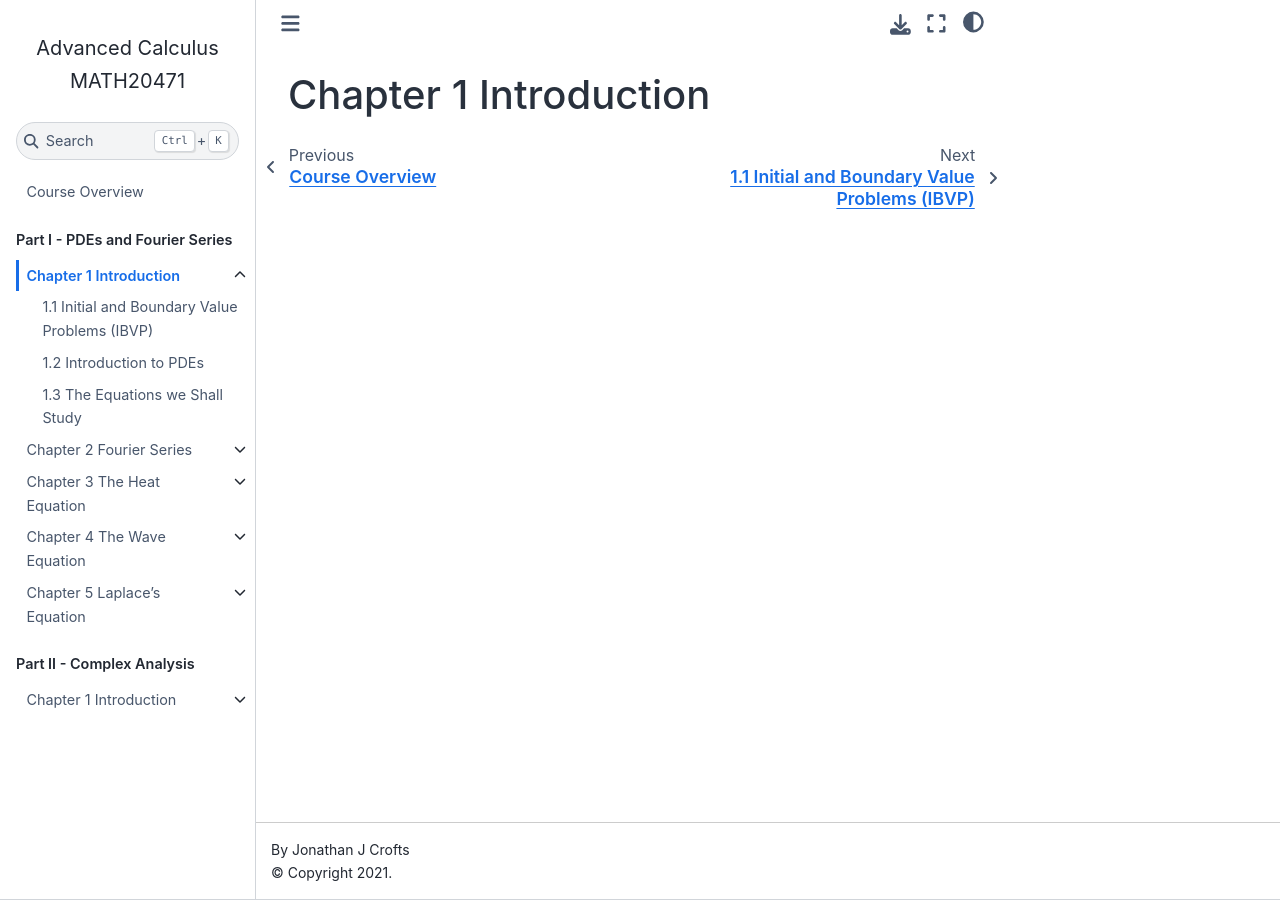
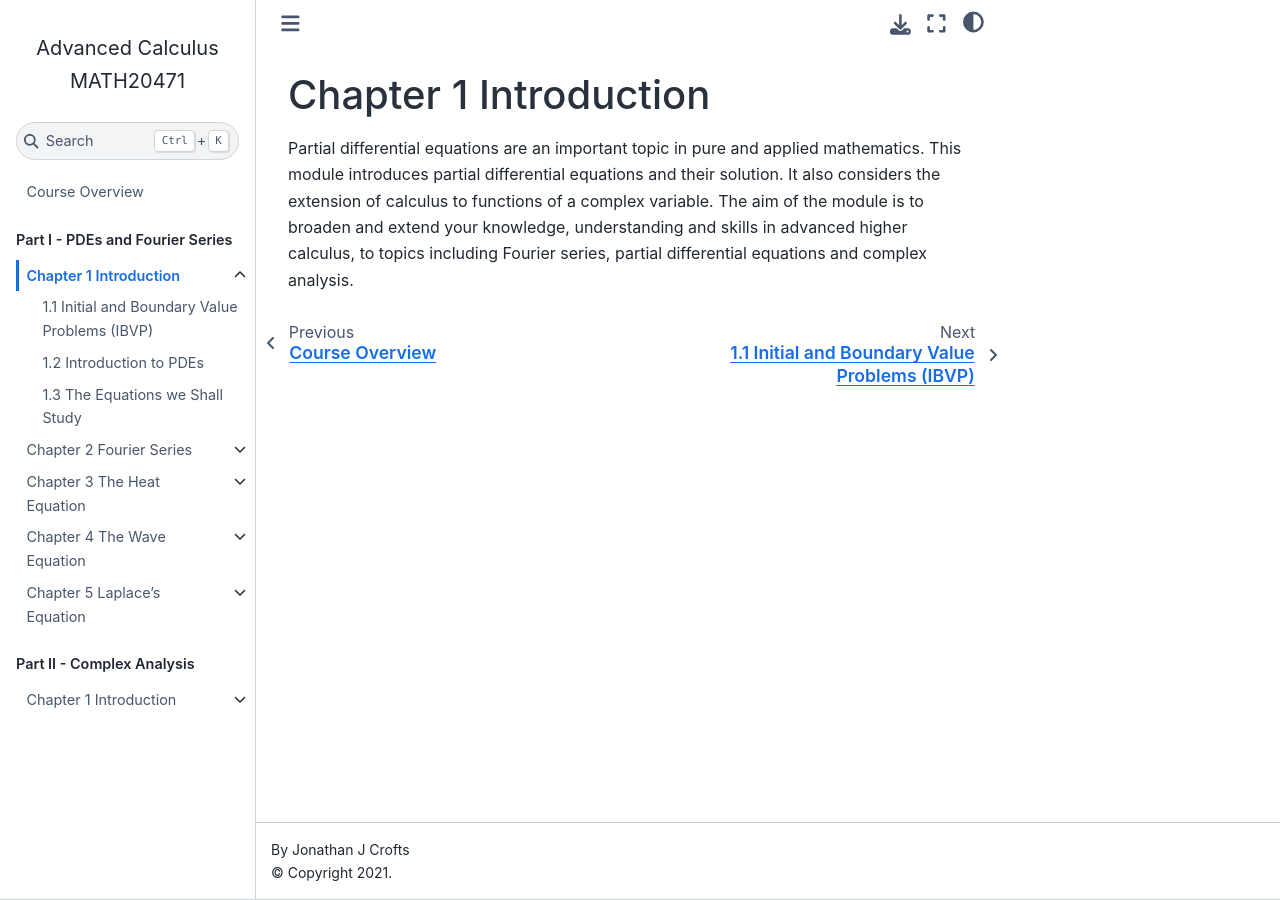
Before and after one commit to jjcrofts77/Advanced-Calculus-MATH20471, a Jupyter Book: the page built from content/notebooks/Part1/Chapter1/Chapter1Intro.md, in a window 1280 px wide. Built offline with Jupyter Book 1.0.4 settings and Sphinx 7.4.7 and the Sphinx Book theme 1.1.4, drawn with Linux system fonts in a browser that asks for light colours.

Commit message:
Update Chapter1Intro.md

```diff
--- a/content/notebooks/Part1/Chapter1/Chapter1Intro.md
+++ b/content/notebooks/Part1/Chapter1/Chapter1Intro.md
@@ -1 +1,3 @@
 # Chapter 1 Introduction
+
+Partial differential equations are an important topic in pure and applied mathematics. This module introduces partial differential equations and their solution. It also considers the extension of calculus to functions of a complex variable. The aim of the module is to broaden and extend your knowledge, understanding and skills in advanced higher calculus, to topics including Fourier series, partial differential equations and complex analysis.
```
